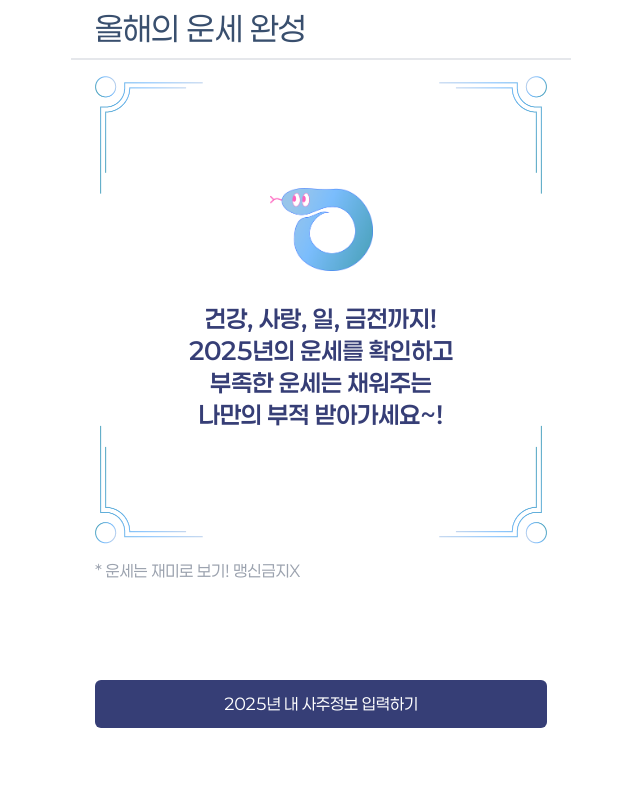
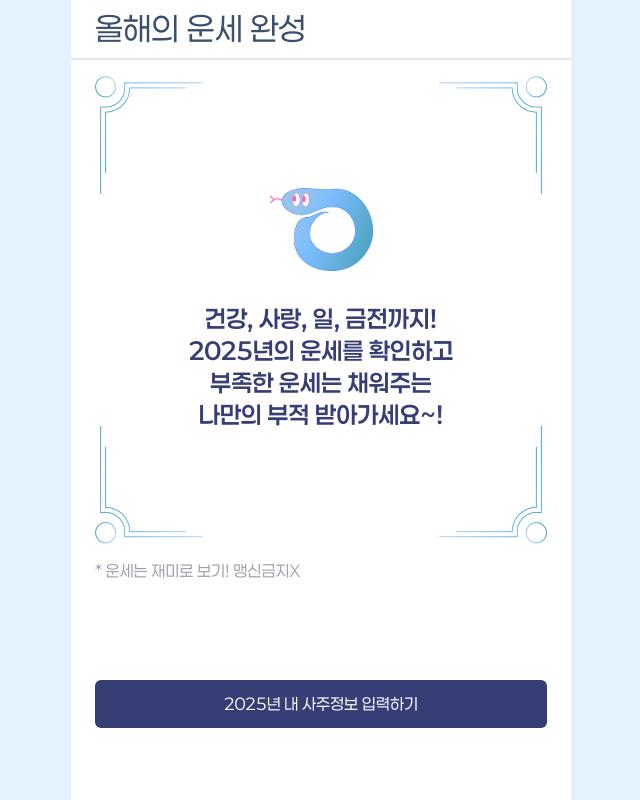
Before and after one commit to sipe-team/sipethon-3_9_ounwan, a React (Vite) app: page / in a window 1280 px wide. Shown: the whole page, without its empty margins (319-959 px from the left). Built offline with nearby package versions, Linux system fonts and the light colour scheme.

Commit message:
style: 배경색 적용

```diff
--- a/src/index.css
+++ b/src/index.css
@@ -26,6 +26,7 @@
 @layer base {
     html {
         font-family: 'Paperlogy', ui-sans-serif, system-ui, sans-serif, 'Apple Color Emoji', 'Segoe UI Emoji', 'Segoe UI Symbol', 'Noto Color Emoji';
+        background-color: #e4f2ff;
     }
   :root {
         --radius: 0.5rem;
--- a/src/routes/__root.tsx
+++ b/src/routes/__root.tsx
@@ -9,7 +9,7 @@ function RootComponent() {
   return (
     <React.Fragment>
       <main className="mx-auto flex max-h-[840px] w-full justify-center">
-        <div className="flex h-screen w-[500px] max-w-[500px] flex-col items-center justify-between">
+        <div className="flex h-screen w-[500px] max-w-[500px] flex-col items-center justify-between bg-white">
           <Outlet />
         </div>
       </main>
```
